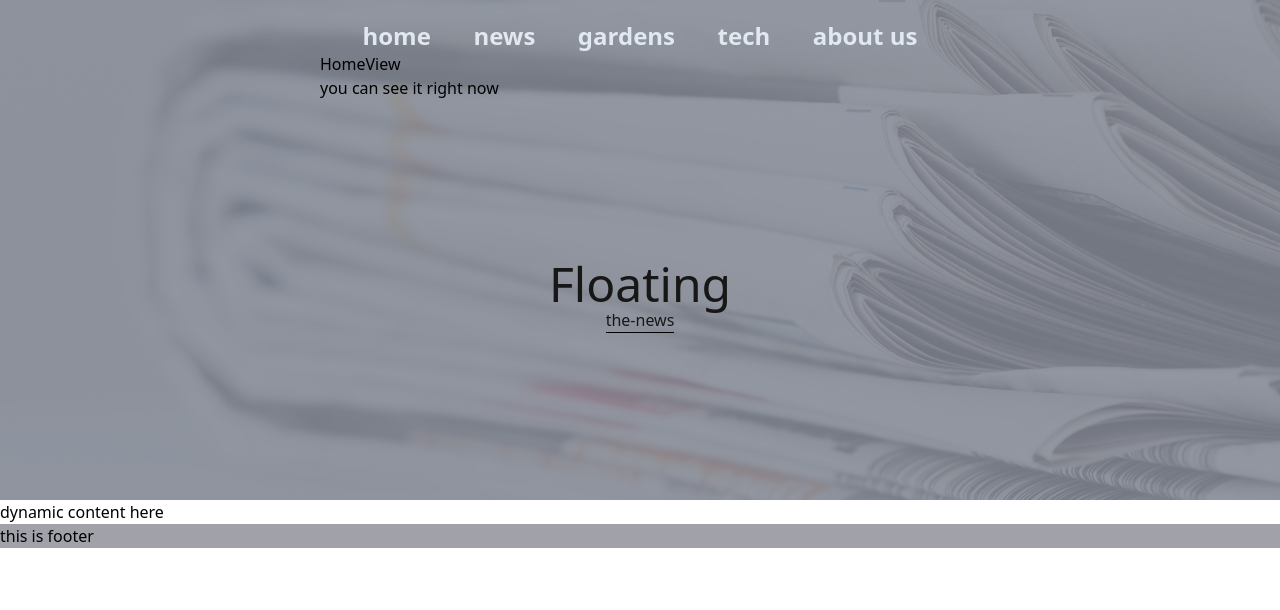
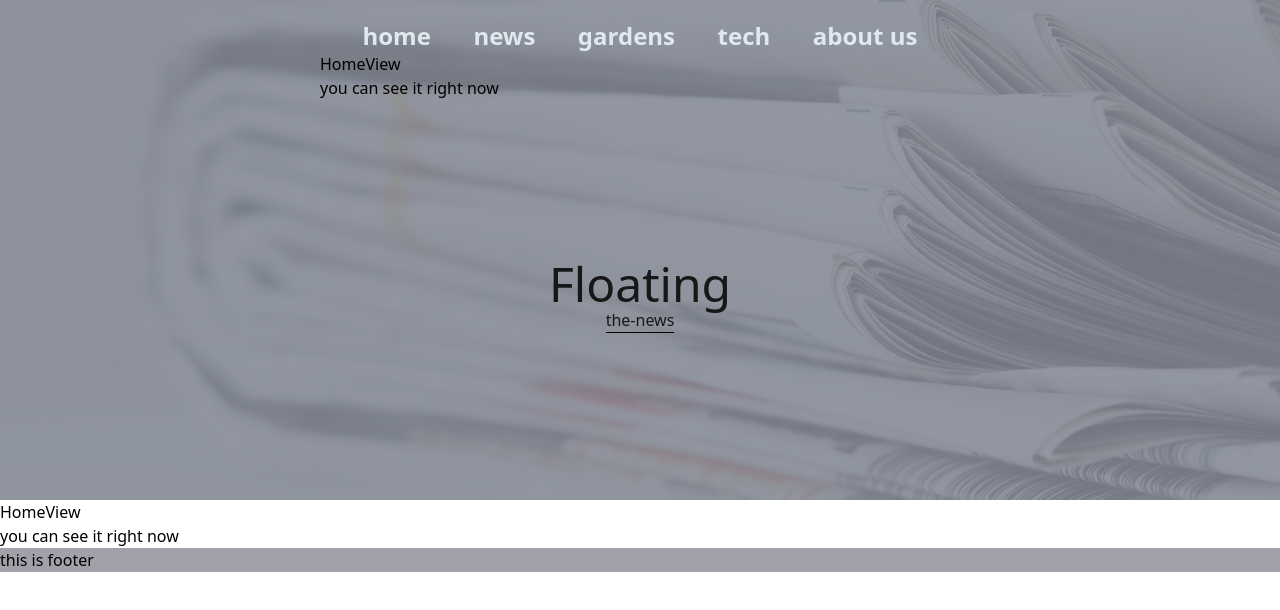
Before and after one commit to Viacheslav1998/floating, a Vue app: page / in a window 1280 px wide. Shown: the top 610 px of the page. Built offline with nearby package versions, Linux system fonts and the light colour scheme.

Commit message:
quickfix

```diff
--- a/src/App.vue
+++ b/src/App.vue
@@ -1,14 +1,20 @@
-<script setup lang="ts">
-  import Header from '@/components/Header.vue'
-  import Content from '@/components/Content.vue'
-  import Footer from '@/components/Footer.vue'
-</script>
-
 <template>
-  <Header />
-  <Content />
-  <Footer />
+  <div>
+    <Header /> <!-- Здесь ваш компонент Header -->
+    <router-view /> <!-- Здесь основной контент страниц -->
+    <Footer /> <!-- Здесь ваш компонент Footer -->
+  </div>
 </template>
 
-<style scoped>
-</style>
+<script lang="ts">
+import { defineComponent } from 'vue'
+import Header from '@/components/Header.vue'
+import Footer from '@/components/Footer.vue'
+
+export default defineComponent({
+  components: {
+    Header,
+    Footer
+  }
+})
+</script>
```
Also changed, not shown: src/pages/HomeView.vue (+0 -11 lines).
